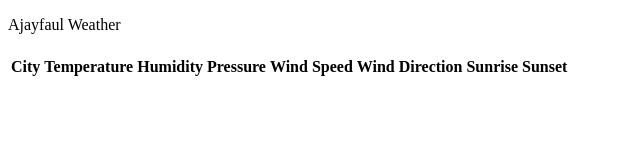
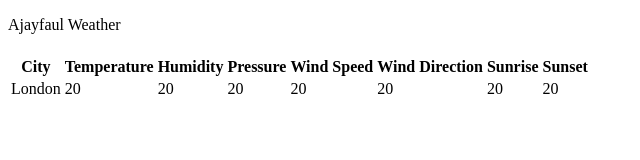
Before and after one commit to ajayfaul/weather-api, a plain HTML site: page index.html in a window 1280 px wide. Shown: the whole page, without its empty margins (0-640 px from the left). Drawn offline with Linux system fonts and the light colour scheme.

Commit message:
add table-body

```diff
--- a/index.html
+++ b/index.html
@@ -29,6 +29,18 @@
                         <th>Sunset</th>
                     </tr>
                 </thead>
+                <tbody id="table-body">
+                    <tr>
+                        <td id="data_city">London</td>
+                        <td id="data-temperature">20</td>
+                        <td id="data_humidity">20</td>
+                        <td id="data_pressure">20</td>
+                        <td id="data_wind_speed">20</td>
+                        <td id="data_wind_direction">20</td>
+                        <td id="data_sunrise">20</td>
+                        <td id="data_sunset">20</td>
+                    </tr>
+                </tbody>
             </table>
         </div>
     </div>
```
